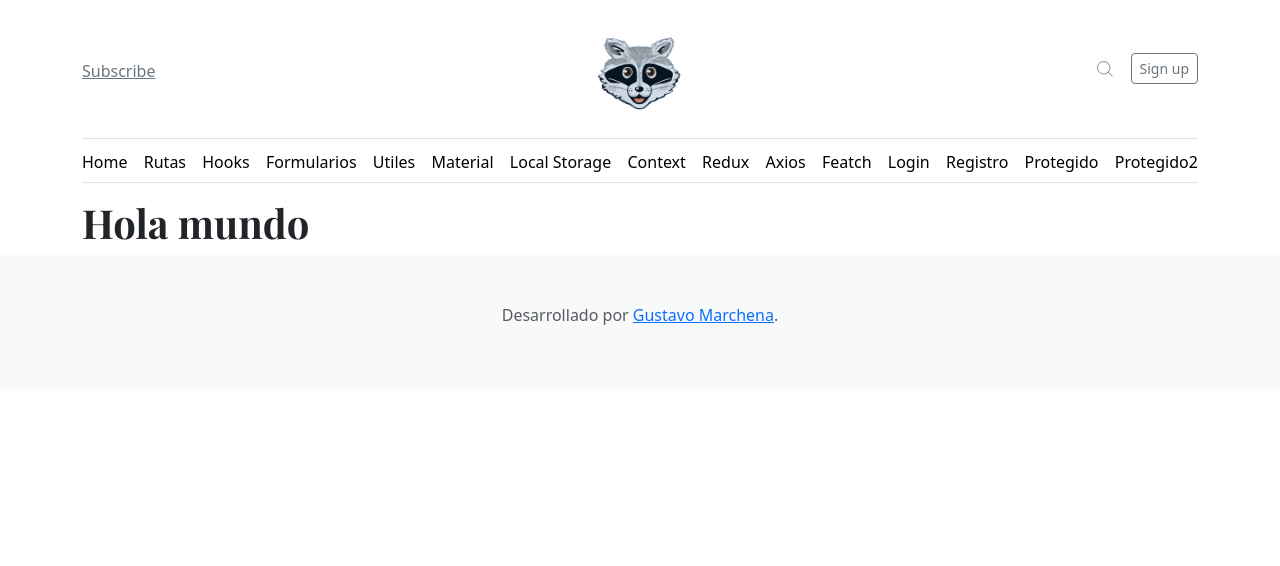
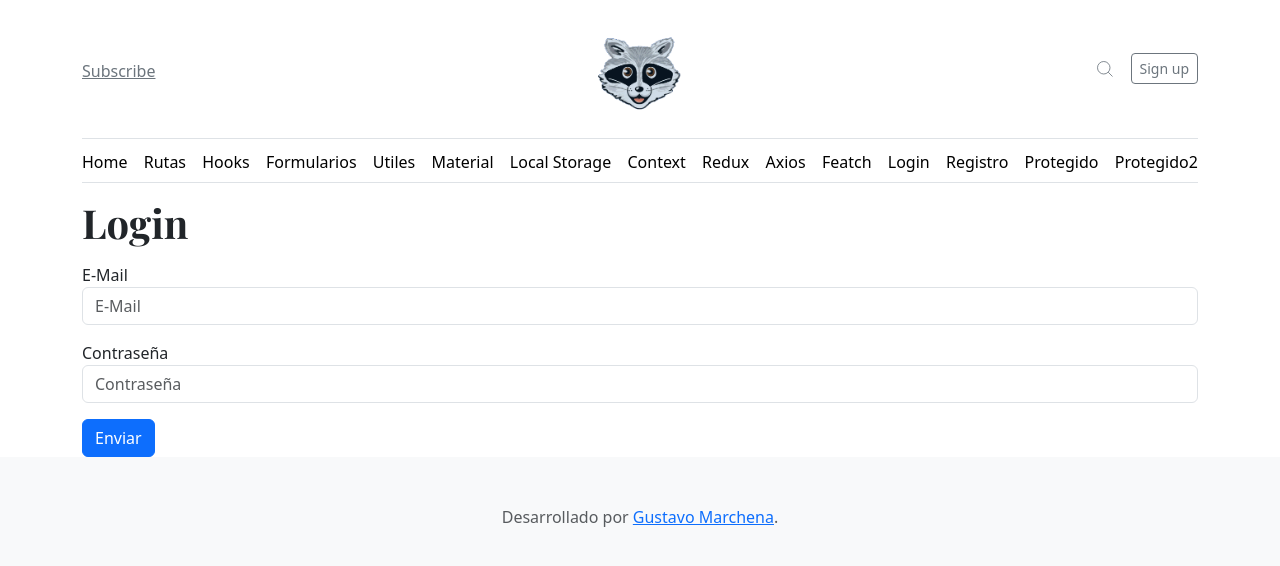
Before and after one commit to versace123mx/react_cesar_cancino_vite_1, a React (Vite) app: page /acceso/login in a window 1280 px wide. Shown: the top 566 px of the page. Built offline with nearby package versions, Linux system fonts and the light colour scheme; what moment_spanish_locale would draw is missing.

Commit message:
agregando loguin

```diff
--- a/src/pages/AccesoLogin.jsx
+++ b/src/pages/AccesoLogin.jsx
@@ -1,9 +1,85 @@
-import React from 'react'
+import { Link, useNavigate } from "react-router-dom"
+import { useFormik } from "formik"
+import { showAlert } from "../helper/helpers"
+import { useContext } from "react"
+import { authLogin } from "../servicios/ApiAuth"
+import AuthContext from "../context/AuthProvider"
 
 const AccesoLogin = () => {
+    const navigate = useNavigate();
+
+    /*este valor handleIniciarSession viene de ../context/AuthProvider*/
+    const { handleIniciarSession } = useContext(AuthContext)
+    const { handleSubmit, handleChange, values } = useFormik({
+        initialValues: {
+            correo: "",
+            password: "",
+        },
+        onSubmit: async function (values) {
+            //p2gHNiENUw
+            let mensaje = '';
+            if (!values.correo) {
+                mensaje = mensaje + " <li>El campo E-Mail es obligatorio</li>";
+            }
+            if (!/^[A-Z0-9._%+-]+@[A-Z0-9.-]+\.[A-Z]{2,4}$/i.test(values.correo)) {
+                mensaje = mensaje + " <li>El E-Mail ingresado no es válido</li>";
+            }
+            if (!values.password) {
+                mensaje = mensaje + " <li>El campo Contraseña es obligatorio</li>";
+            }
+
+            if (!/^(?=.*?[A-Z])(?=.*?[a-z])(?=.*?[0-9]).{6,20}$/i.test(values.password)) {
+                mensaje = mensaje + " <li>La contraseña debe tener al menos 1 número, una mayúscula, y un largo entre 6 y 20 caracteres.</li>";
+            }
+            if (mensaje != '') {
+                showAlert('Debes corregir los siguientes',`<ul>${mensaje}</ul>`,'error')
+                return;
+            } else {
+                // Aquí puedes usar values para enviar la información
+                let logueado = await authLogin({ correo: values.correo, password: values.password });
+                if (logueado.estado == "ok") {
+                    handleIniciarSession(logueado.token, logueado.nombre);
+                    navigate("/acceso/protegido");
+
+                } else {
+                    showAlert('Ops','Las credenciales ingresas no son correctas','error')
+                    return null
+                }
+
+            }
+
+        },
+    });
     return (
         <>
-            <h1>Hola mundo</h1>
+            <h1>Login</h1>
+            <form onSubmit={handleSubmit}>
+                <div className="form-group my-3">
+                    <label htmlFor="correo">E-Mail</label>
+                    <input
+                        type="email"
+                        id="correo"
+                        name="correo"
+                        className="form-control"
+                        placeholder="E-Mail"
+                        value={values.correo}
+                        onChange={handleChange}
+                    />
+                </div>
+                <div className="form-group my-3">
+                    <label htmlFor="password">Contraseña</label>
+                    <input
+                        type="password"
+                        id="password"
+                        name="password"
+                        className="form-control"
+                        placeholder="Contraseña"
+                        value={values.password}
+                        onChange={handleChange}
+                    />
+                </div>
+                <button className='btn btn-primary'>Enviar</button>
+            </form>
         </>
     )
 }
```
